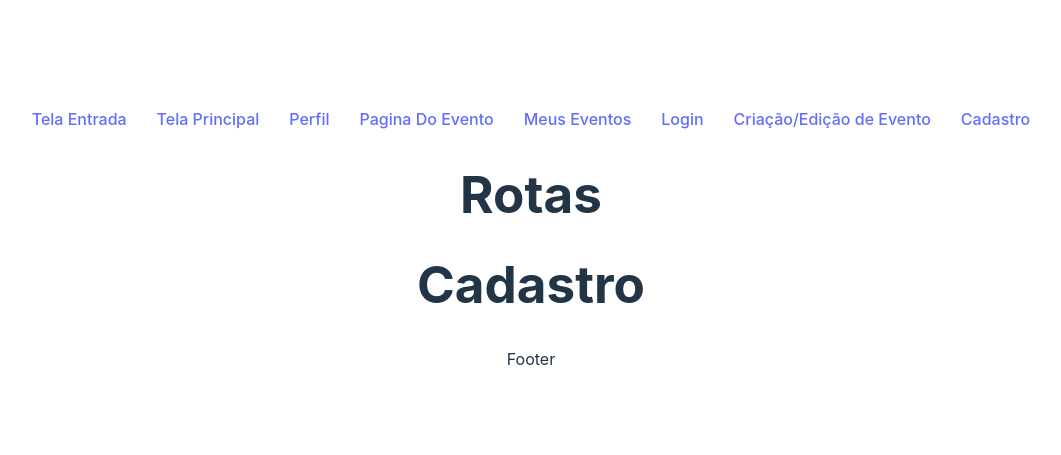
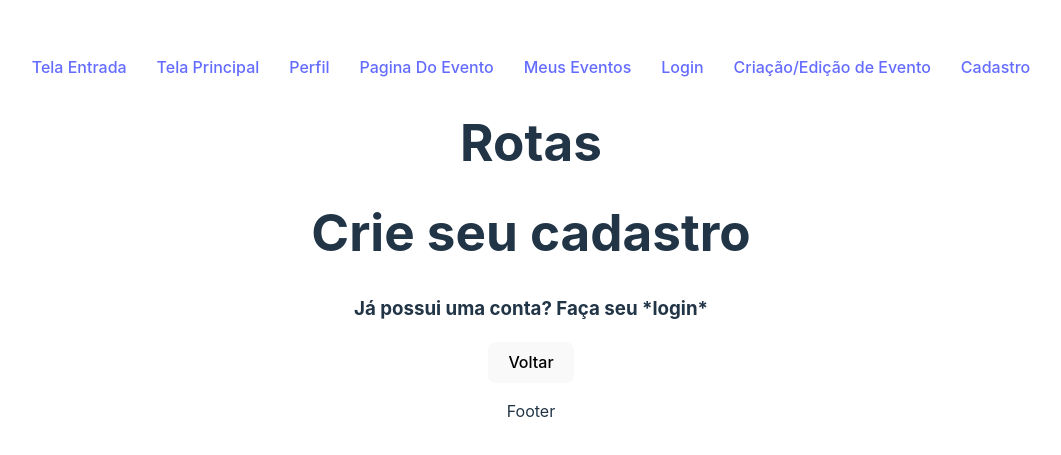
Before and after one commit to caiosantosdev/case_web_ieeevents, a React (Vite) app in the folder frontend/reactrouter/: page /cadastro in a window 1280 px wide. Shown: the part 153-608 px from the top of the page, without its empty margins (109-1170 px from the left). Built offline with nearby package versions, Linux system fonts and the light colour scheme.

Commit message:
botao voltar

```diff
--- a/frontend/reactrouter/src/routes/Cadastro.jsx
+++ b/frontend/reactrouter/src/routes/Cadastro.jsx
@@ -1,9 +1,19 @@
 import React from 'react'
+import { useNavigate } from 'react-router-dom'
 
 const Cadastro = () => {
+  //redirect
+  const navigate = useNavigate()
+
+  const handleVoltar = () => {
+    return navigate("/");
+  }
+
   return (
     <div>
-        <h1>Cadastro</h1>
+        <h1>Crie seu cadastro</h1>
+        <h3>Já possui uma conta? Faça seu *login*</h3>
+        <button onClick={handleVoltar}>Voltar</button>
     </div>
   )
 }
```
